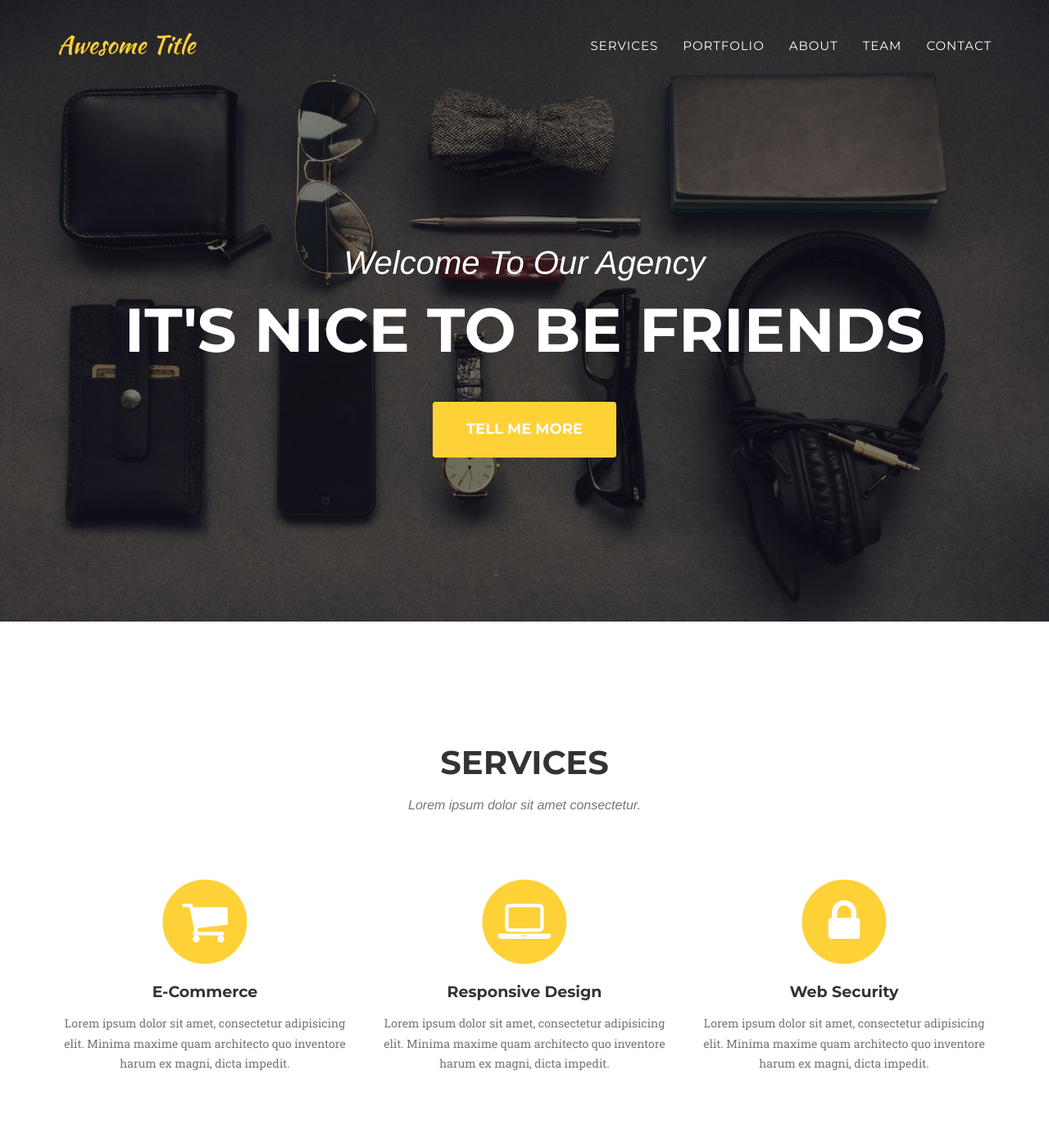
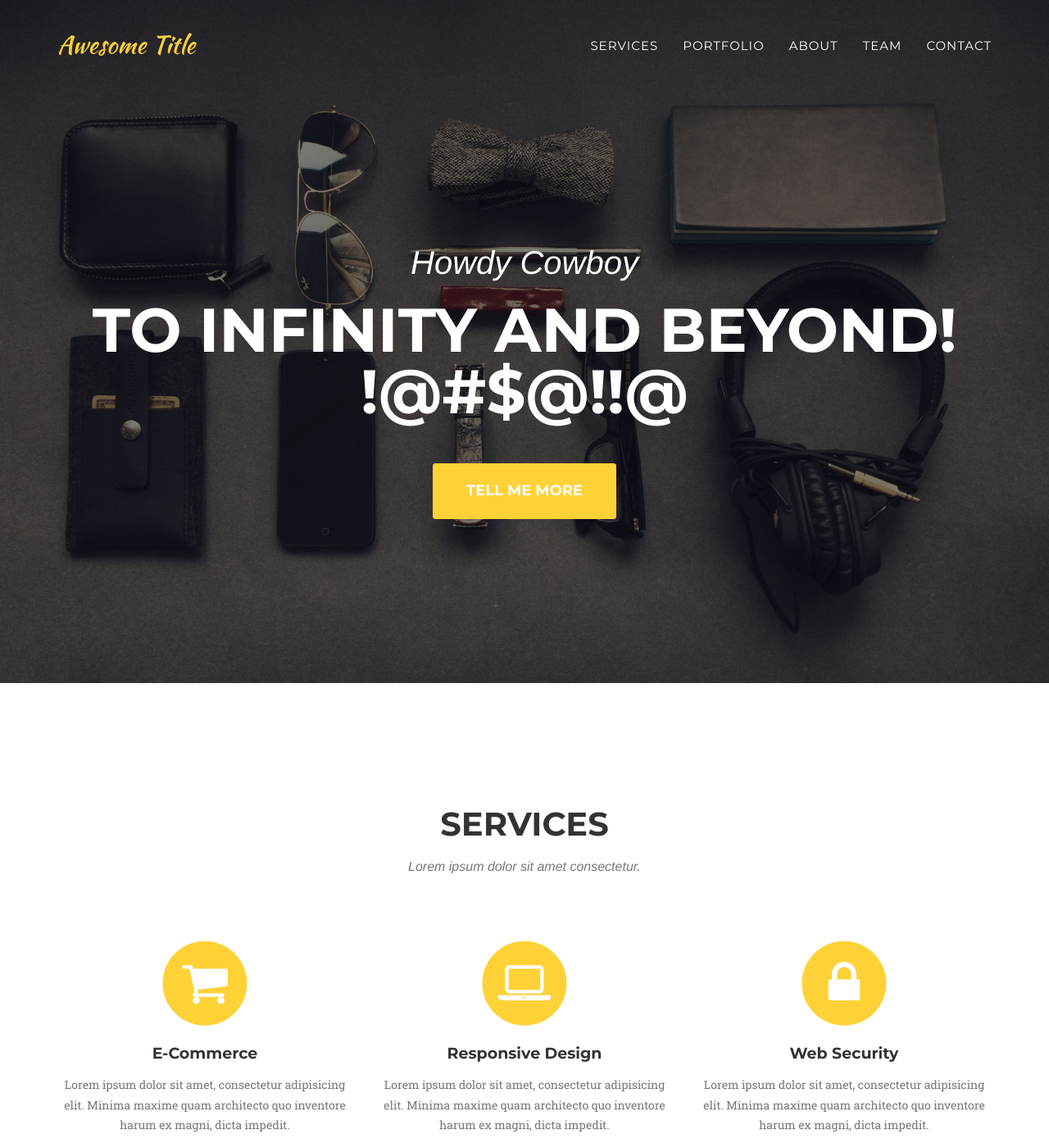
Before and after one commit to heydavid-dev/agency-reload-20-104, a Jekyll site: the page built from index.html, in a window 1280 px wide and 1400 px high. Shown: the whole window at 82% size. Built offline with Jekyll 4.4.1, drawn with Linux system fonts in a browser that asks for light colours; some web fonts are replaced.

Commit message:
Change config.yml file

```diff
--- a/_config.yml
+++ b/_config.yml
@@ -1,9 +1,9 @@
 url: https://y7kim.github.io
-baseurl: /agency-jekyll-theme/
+baseurl: /agency-reload-20-104
 
 # Site settings
-header_title: Welcome To Our Agency
-header_subtitle: It's Nice to be Friends
+header_title: Howdy Cowboy
+header_subtitle: To infinity and beyond! !@#$@!!@
 
 title: Awesome Title
 email: your-email@domain.com
```
